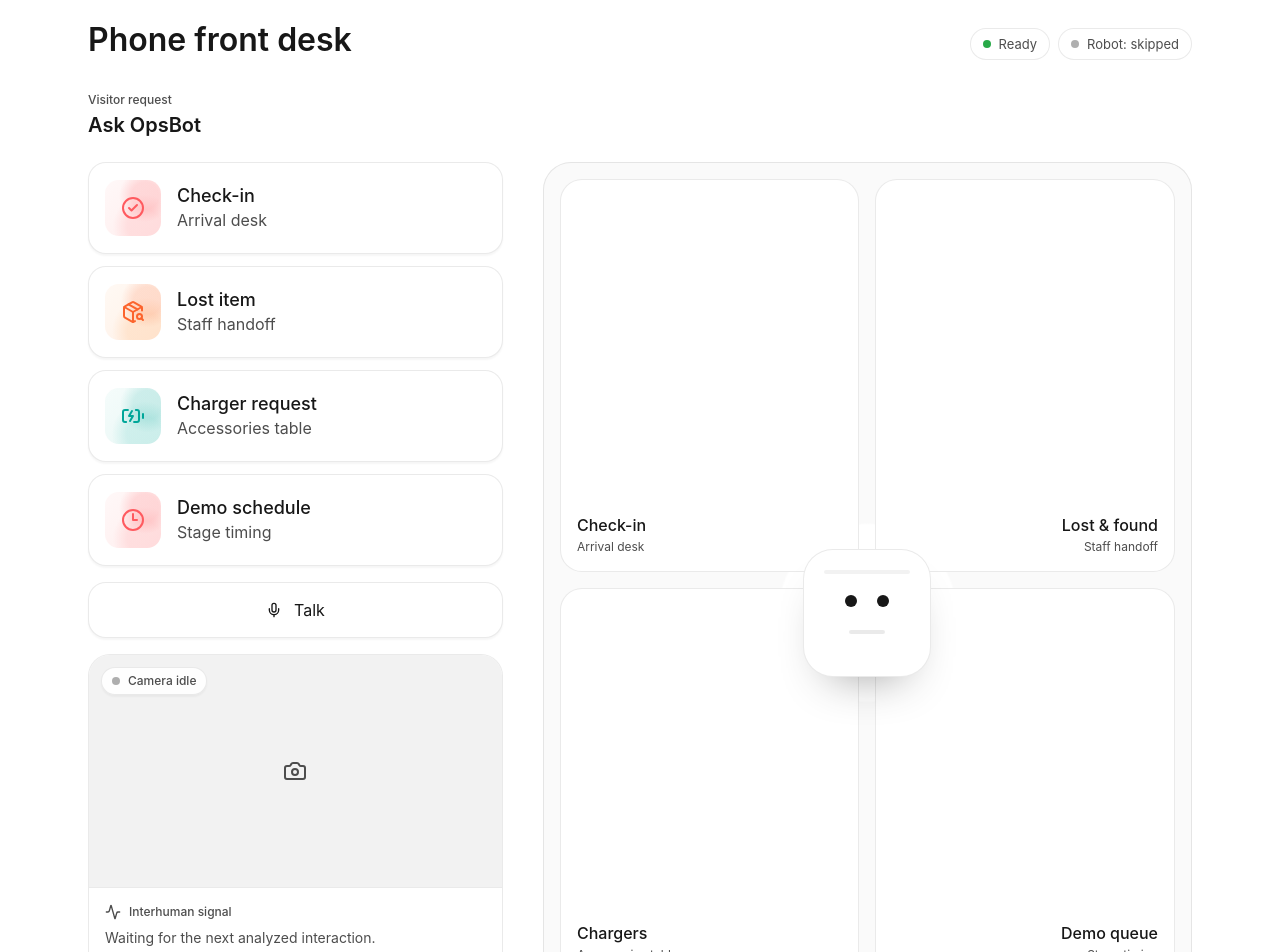
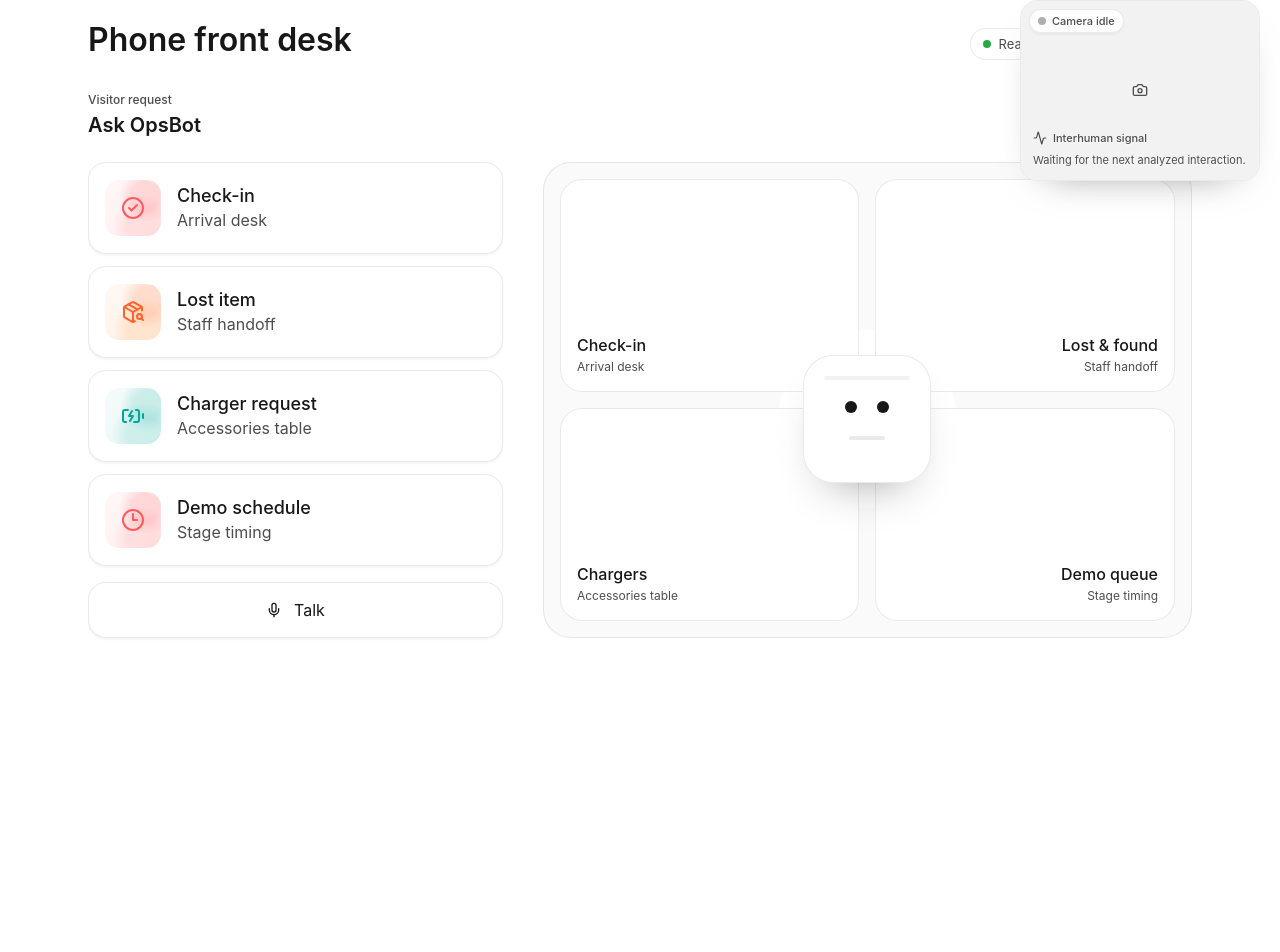
Before and after one commit to borjasolerme/opsbot, a Next.js app: page / in a window 1280 px wide. Shown: the part 20-972 px from the top of the page. After the commit the page ends 800 px from the top, so only its background shows below. Built offline with nearby package versions, Linux system fonts and the light colour scheme; no server answers.

Commit message:
Make camera preview a floating overlay

```diff
--- a/components/OpsBotConsole.tsx
+++ b/components/OpsBotConsole.tsx
@@ -438,6 +438,91 @@ export function OpsBotConsole() {
         </div>
       </section>
 
+      <aside
+        className="fixed right-3 top-3 z-40 w-[min(240px,calc(100vw-1.5rem))] overflow-hidden rounded-[18px] border border-border bg-background shadow-[0_16px_42px_-28px_rgba(0,0,0,0.55)] sm:right-5 sm:top-5 sm:w-[240px]"
+        aria-label="Camera preview and Interhuman signal"
+      >
+        <div className="relative aspect-[4/3] bg-muted">
+          <video
+            aria-label="Camera preview"
+            autoPlay
+            className={cn(
+              "h-full w-full object-cover transition-opacity",
+              !cameraPreviewStream && "opacity-0"
+            )}
+            muted
+            playsInline
+            ref={videoRef}
+          />
+          {!cameraPreviewStream && (
+            <div className="absolute inset-0 flex items-center justify-center text-muted-foreground">
+              <Camera aria-hidden="true" className="h-4 w-4" />
+            </div>
+          )}
+          <div
+            className={cn(
+              "absolute left-2 top-2 inline-flex min-h-6 items-center gap-1.5 rounded-full border border-border bg-background/92 px-2 text-[11px] font-medium leading-4 text-foreground shadow-xs backdrop-blur",
+              !cameraPreviewStream && "text-muted-foreground"
+            )}
+          >
+            <span
+              className={cn(
+                "h-2 w-2 rounded-full bg-muted-foreground/45",
+                cameraPreviewStream && "bg-success"
+              )}
+              aria-hidden="true"
+            />
+            {cameraPreviewStream ? "Camera on" : "Camera idle"}
+          </div>
+
+          <div className="absolute inset-x-3 bottom-3 text-foreground [text-shadow:0_1px_2px_rgba(255,255,255,0.9)]">
+            <div className="flex items-center gap-1.5 text-[11px] font-medium leading-4 text-muted-foreground">
+              <Activity aria-hidden="true" className="h-3.5 w-3.5" />
+              Interhuman signal
+            </div>
+            <div className="mt-1.5">
+              {primarySignal ? (
+                <>
+                  <div className="flex flex-wrap items-center gap-2">
+                    <p className="text-xs font-semibold leading-4">
+                      {humanizeSignalLabel(primarySignal.type)}
+                    </p>
+                    {primarySignal.probability && (
+                      <span className="rounded-full border border-border px-2 py-0.5 text-[11px] font-medium leading-4 text-muted-foreground">
+                        {humanizeSignalLabel(primarySignal.probability)}
+                      </span>
+                    )}
+                  </div>
+                  {primarySignal.rationale && (
+                    <p className="mt-1 line-clamp-2 text-[11px] leading-4 text-muted-foreground">
+                      {primarySignal.rationale}
+                    </p>
+                  )}
+                </>
+              ) : (
+                <p className="text-[11px] leading-4 text-muted-foreground">
+                  Waiting for the next analyzed interaction.
+                </p>
+              )}
+            </div>
+            {(interhumanSummary?.engagement_state || interhumanSummary?.quality_index) && (
+              <div className="mt-2 flex flex-wrap gap-1.5 text-[11px] leading-4 text-muted-foreground">
+                {interhumanSummary.engagement_state && (
+                  <span className="rounded-full bg-secondary px-2 py-0.5">
+                    {humanizeSignalLabel(interhumanSummary.engagement_state)}
+                  </span>
+                )}
+                {typeof interhumanSummary.quality_index === "number" && (
+                  <span className="rounded-full bg-secondary px-2 py-0.5">
+                    CQI {interhumanSummary.quality_index}
+                  </span>
+                )}
+              </div>
+            )}
+          </div>
+        </div>
+      </aside>
+
       <section className="grid grid-cols-1 gap-8 md:grid-cols-[minmax(360px,0.78fr)_minmax(0,1.22fr)] md:gap-10" aria-label="OpsBot controls and robot state">
         <div className="min-w-0">
           <div>
@@ -496,88 +581,6 @@ export function OpsBotConsole() {
             <Mic aria-hidden="true" />
             {isRecording ? "Stop" : "Talk"}
           </Button>
-
-          <div className="mt-4 overflow-hidden rounded-[22px] border border-border bg-background">
-            <div className="relative aspect-video bg-muted">
-              <video
-                aria-label="Camera preview"
-                autoPlay
-                className={cn(
-                  "h-full w-full object-cover transition-opacity",
-                  !cameraPreviewStream && "opacity-0"
-                )}
-                muted
-                playsInline
-                ref={videoRef}
-              />
-              {!cameraPreviewStream && (
-                <div className="absolute inset-0 flex items-center justify-center text-muted-foreground">
-                  <Camera aria-hidden="true" className="h-6 w-6" />
-                </div>
-              )}
-              <div
-                className={cn(
-                  "absolute left-3 top-3 inline-flex min-h-7 items-center gap-2 rounded-full border border-border bg-background/90 px-2.5 text-xs font-medium text-foreground shadow-xs",
-                  !cameraPreviewStream && "text-muted-foreground"
-                )}
-              >
-                <span
-                  className={cn(
-                    "h-2 w-2 rounded-full bg-muted-foreground/45",
-                    cameraPreviewStream && "bg-success"
-                  )}
-                  aria-hidden="true"
-                />
-                {cameraPreviewStream ? "Camera on" : "Camera idle"}
-              </div>
-            </div>
-
-            <div className="border-t border-border p-4">
-              <div className="flex items-center gap-2 text-xs font-medium leading-4 text-muted-foreground">
-                <Activity aria-hidden="true" className="h-4 w-4" />
-                Interhuman signal
-              </div>
-              <div className="mt-2 min-h-[52px]">
-                {primarySignal ? (
-                  <>
-                    <div className="flex flex-wrap items-center gap-2">
-                      <p className="text-lg font-semibold leading-6">
-                        {humanizeSignalLabel(primarySignal.type)}
-                      </p>
-                      {primarySignal.probability && (
-                        <span className="rounded-full border border-border px-2 py-0.5 text-xs font-medium text-muted-foreground">
-                          {humanizeSignalLabel(primarySignal.probability)}
-                        </span>
-                      )}
-                    </div>
-                    {primarySignal.rationale && (
-                      <p className="mt-1 line-clamp-2 text-sm leading-5 text-muted-foreground">
-                        {primarySignal.rationale}
-                      </p>
-                    )}
-                  </>
-                ) : (
-                  <p className="text-sm leading-5 text-muted-foreground">
-                    Waiting for the next analyzed interaction.
-                  </p>
-                )}
-              </div>
-              {(interhumanSummary?.engagement_state || interhumanSummary?.quality_index) && (
-                <div className="mt-3 flex flex-wrap gap-2 text-xs text-muted-foreground">
-                  {interhumanSummary.engagement_state && (
-                    <span className="rounded-full bg-secondary px-2 py-1">
-                      {humanizeSignalLabel(interhumanSummary.engagement_state)}
-                    </span>
-                  )}
-                  {typeof interhumanSummary.quality_index === "number" && (
-                    <span className="rounded-full bg-secondary px-2 py-1">
-                      CQI {interhumanSummary.quality_index}
-                    </span>
-                  )}
-                </div>
-              )}
-            </div>
-          </div>
         </div>
 
         <div className="flex min-w-0 flex-col md:pt-[70px]">
```
